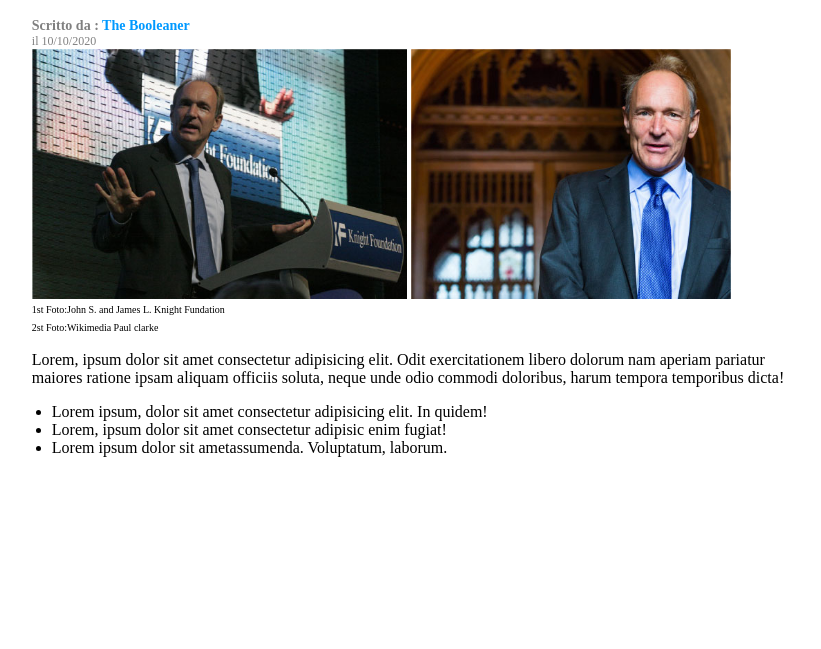
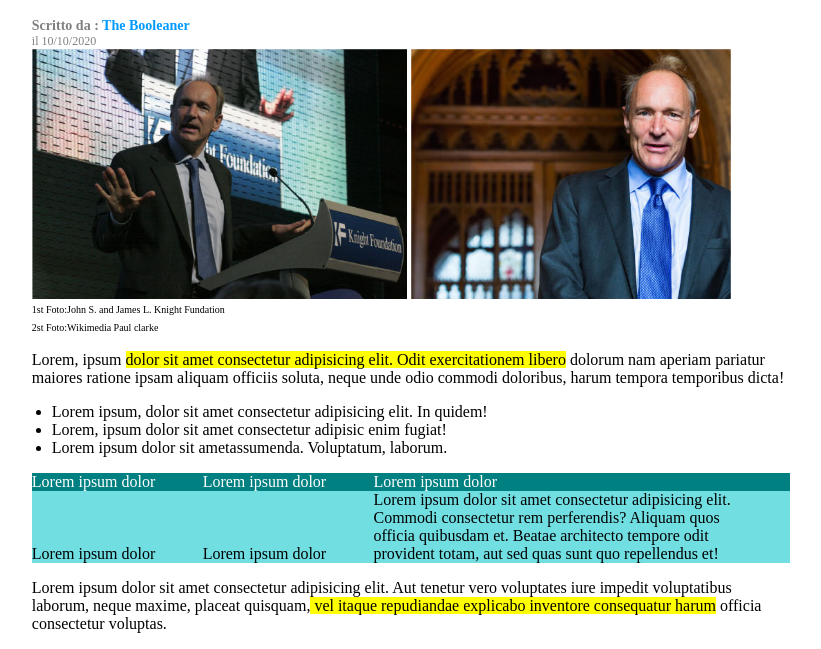
Before and after one commit to davidecarta470/html-css-booleaner, a plain HTML site: page index.html in a window 1280 px wide. Shown: the part 157-806 px from the top of the page, without its empty margins (229-1050 px from the left). Drawn offline with Linux system fonts and the light colour scheme.

Commit message:
inizio tabella

```diff
--- a/css/style.css
+++ b/css/style.css
@@ -38,3 +38,27 @@ h3{
 ul{
   padding-left: 20px;
 }
+/* caratteristiche pseudo tabella */
+.testa-tab{
+  background-color: teal;
+  color: white;
+}
+.small-cella{
+  display: inline-block;
+  width: 22%;
+
+
+}
+.big-cella{
+  display: inline-block;
+  width: 48%;
+}
+.riga{
+  background-color: rgb(113, 222, 226);
+}
+
+
+/*fine tabella*/
+span.evidenza{
+  background-color: yellow;
+}
--- a/index.html
+++ b/index.html
@@ -35,14 +35,29 @@
       </section>
       <!-- seconda sezione -->
       <p>
-        Lorem, ipsum dolor sit amet consectetur adipisicing elit. Odit exercitationem libero dolorum nam aperiam pariatur maiores ratione ipsam aliquam officiis soluta, neque unde odio commodi doloribus, harum tempora temporibus dicta!
+        Lorem, ipsum <span class="evidenza"> dolor sit amet consectetur adipisicing elit. Odit exercitationem libero</span> dolorum nam aperiam pariatur maiores ratione ipsam aliquam officiis soluta, neque unde odio commodi doloribus, harum tempora temporibus dicta!
       </p>
       <ul>
         <li>Lorem ipsum, dolor sit amet consectetur adipisicing elit. In quidem!</li>
         <li>Lorem, ipsum dolor sit amet consectetur adipisic enim fugiat!</li>
         <li>Lorem ipsum dolor sit ametassumenda. Voluptatum, laborum.</li>
       </ul>
+      <!-- pseudo tabella -->
+      <!-- riga 1 -->
 
+      <div class="testa-tab">
+        <div class="small-cella">Lorem ipsum dolor</div>
+        <div class="small-cella">Lorem ipsum dolor</div>
+        <div class="big-cella">Lorem ipsum dolor</div>
+      </div>
+      <div class="riga">
+        <div class="small-cella">Lorem ipsum dolor</div>
+        <div class="small-cella">Lorem ipsum dolor</div>
+        <div class="big-cella">Lorem ipsum dolor sit amet consectetur adipisicing elit. Commodi consectetur rem perferendis? Aliquam quos officia quibusdam et. Beatae architecto tempore odit provident totam, aut sed quas sunt quo repellendus et!</div>
+      </div>
+
+      <!-- fine pseudo tabella -->
+      <p>Lorem ipsum dolor sit amet consectetur adipisicing elit. Aut tenetur vero voluptates iure impedit voluptatibus laborum, neque maxime, placeat quisquam,<span class="evidenza"> vel itaque repudiandae explicabo inventore consequatur harum</span> officia consectetur voluptas.</p>
     </main>
     <footer>
 
```
